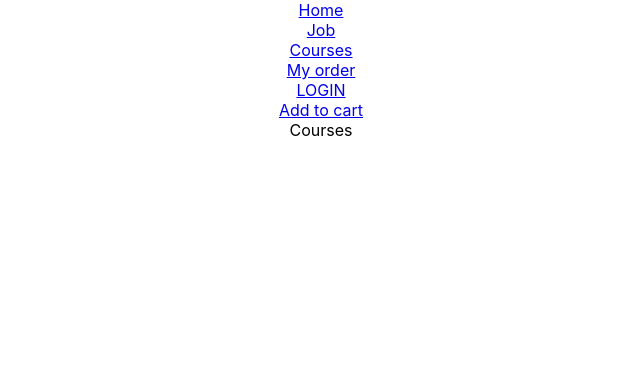
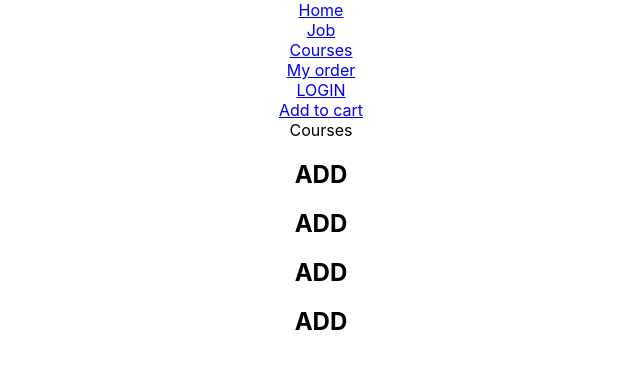
Before and after one commit to abhishekadityaroy102/-futuristic-boundary-6014, a React (Create React App) app in the folder futuristic/: page /courses in a window 1280 px wide. Shown: the top 368 px of the page, without its empty margins (319-959 px from the left). Built offline with nearby package versions, Linux system fonts and the light colour scheme.

Commit message:
Update Courses.jsx

```diff
--- a/futuristic/src/Component/Courses/Courses.jsx
+++ b/futuristic/src/Component/Courses/Courses.jsx
@@ -1,9 +1,15 @@
-import React from 'react'
+import React from "react";
 
 const Courses = () => {
   return (
-    <div>Courses</div>
-  )
-}
+    <div>
+      Courses
+      <h2>ADD</h2>
+      <h2>ADD</h2>
+      <h2>ADD</h2>
+      <h2>ADD</h2>
+    </div>
+  );
+};
 
-export default Courses
+export default Courses;
```
